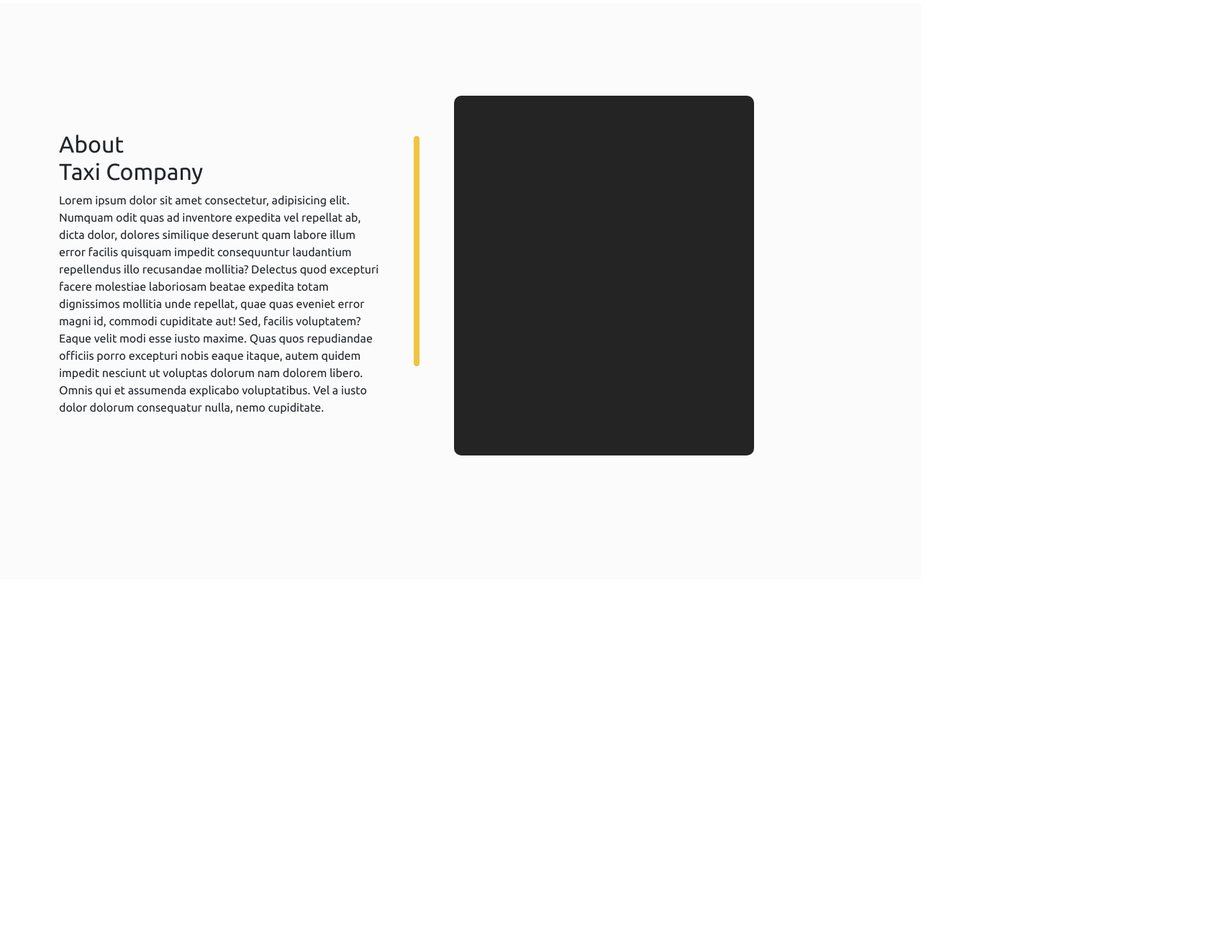
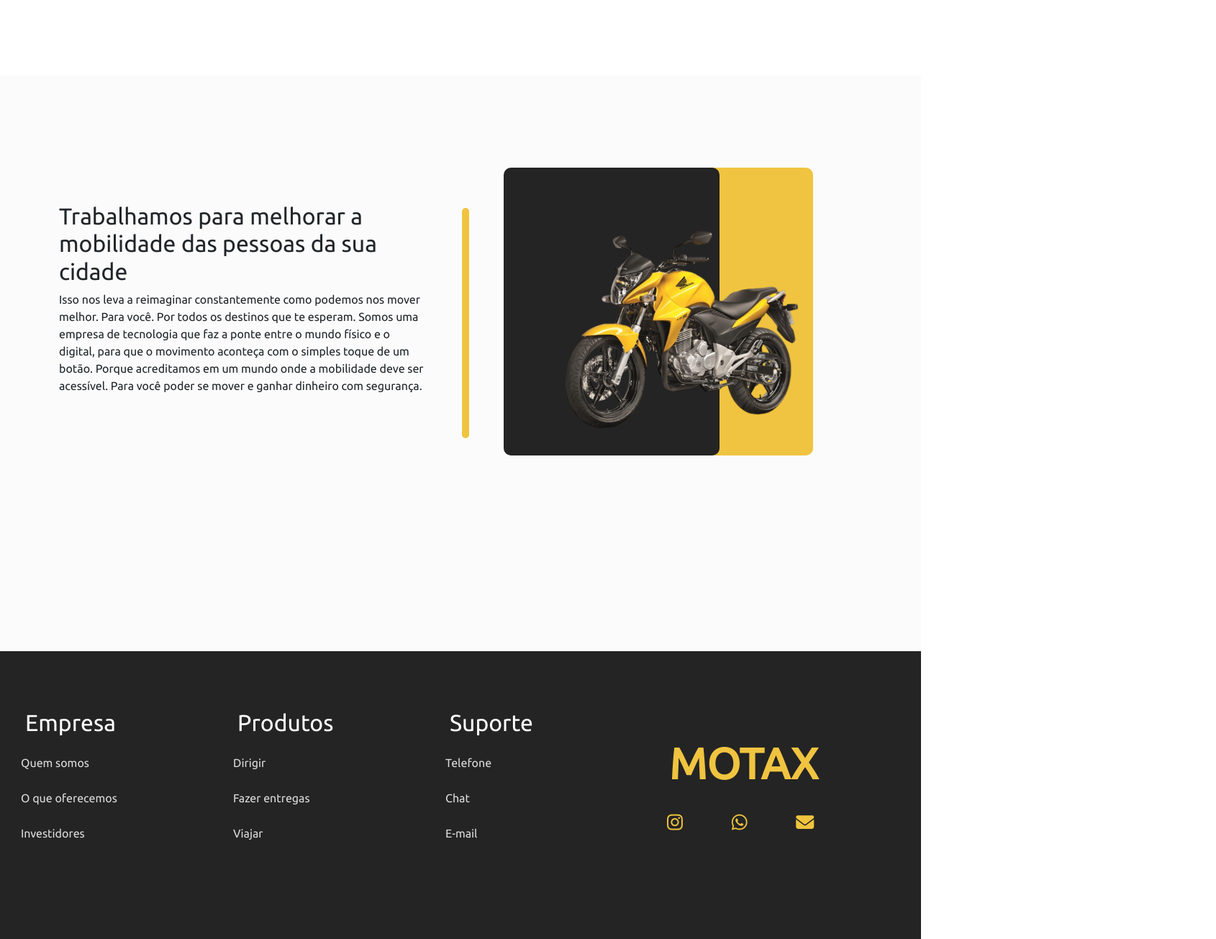
Before and after one commit to SafiraSoft1/Site-HTML-Motax, a website: page index.html in a window 1280 px wide. Shown: the part 800-2105 px from the top of the page at 72% size, 1690 px wide, since content can reach past the window. Before the commit the page ends 1605 px from the top, so only its background shows below. Drawn offline with nearby package versions, Linux system fonts and the light colour scheme.

Commit message:
alterando

```diff
--- a/CSS/style.css
+++ b/CSS/style.css
@@ -14,6 +14,7 @@
     border-bottom: solid 5px #fff;
     height: 80px;
     box-sizing: content-box;
+    margin-top: -24px;
 }
 
 .logo {
@@ -121,20 +122,17 @@
    padding: 50px 90px 0px;
    border-radius: 10px;
    flex-direction: column;
-   width: 400px;
+   width: 415px;
    height: 400px;
+
 
 }
 
 .blocoform{
-
     position: relative;
-    left: 570px;
+    left: 20px;
     top: -20px;
-
-    background-color: rgb(221, 221, 221);
-
-
+    background-color: rgb(225, 225, 225);
 }
 
 .blocoform input {
@@ -142,28 +140,31 @@
    justify-content: center;
     height: 40px;
     width: 380px;
-    border-radius: 5px;
-    margin-left: -80px;
+    margin-left: -70px;
     margin-top: 20px;
     margin-right: 15px;
+    border: #eee;
+    border-radius: 5px;
+
 }
 
 .cadastre-se{
-    margin-left: 30px;
+    margin-left: 40px;
     margin-top: -25px;
     font-size: 20px;
     padding: 0px 0px 20px;
 }
 .cadastrar{
     background:rgb(240, 196, 64);
-    left: -70px;
+    left: -60px;
     top: 50px;
     position: relative;
     width: 300px;
     height: 50px;
-    border-radius: 5px;
     font-size: 18px;
     margin: 0px 0px 0px 30px;
+    border: #eee;
+    border-radius: 5px;
 }
 
 .page-1 {
@@ -177,14 +178,32 @@
     width: 100%;
     height: 100vh;
     padding-top: 8rem;
+    margin-top: 100px;
 }
 
-.bloco-img {
+.bloco-img1 {
     background-color: #242424;
-    width: 480px;
-    height: 500px;
+    width: 300px;
+    height: 400px;
     border-radius: 10px;
     margin-right: 150px;
+    z-index: 9;
+}
+
+.bloco-img2 {
+    background-color: rgb(240, 196, 64);
+    margin-left: -400px;
+    z-index: 8;
+    width: 380px;
+    height: 400px;
+    border-radius: 10px;
+}
+
+.imgmoto {
+    height: 300px;
+    z-index: 10;
+    margin-left: -380px;
+    margin-top: 80px;
 }
 
 #texto-sobre {
@@ -198,6 +217,59 @@
     height: 20rem;
     border-radius: 8px;
     margin-top: 5%;
+}
 
+footer {
+    width: 100%;
+    min-height: 400px;
+    background-color:   rgb(36, 36, 36);
+    display: flex;
+    margin-top: 900px;
+ }
 
-}
+ footer .boxs {
+     width: 280px;
+     min-height: 100px;
+     padding: 20px;
+     margin-top: 60px;
+     margin-left: 15px;
+ }
+
+ .boxs h2 {
+     color: #fff;
+     margin-bottom: 20px;
+ }
+
+ .boxs ul li {
+     margin: 25px 0px;
+     list-style: none;
+     margin-left: -38px;
+ }
+
+ .boxs ul li a{
+     color: #ddd;
+     text-decoration: none;
+ }
+
+ .boxs ul li a:hover {
+      color: #fff;
+ }
+
+ .mo {
+    color: rgb(240, 196, 64);
+    font-size: 60px;
+    padding: 20px;
+    margin-left: 25px;
+    margin-top: 25px;
+ }
+
+ .footer-link {
+     padding: 0px 20px 0px 0px;
+     font-size: 25px;
+     margin-left: 42px;
+     text-decoration: none;
+ }
+
+ .mo, .footer-link {
+    margin-top: 100px;
+ }
--- a/index.html
+++ b/index.html
@@ -9,6 +9,7 @@
    <link rel="stylesheet" href="./node_modules/bootstrap/dist/css/bootstrap.min.css">
     <!-- FONTE -->
     <link rel="stylesheet" type="text/css" href="//fonts.googleapis.com/css?family=Ubuntu" />
+    <link rel="stylesheet" href="https://cdnjs.cloudflare.com/ajax/libs/font-awesome/6.4.2/css/all.min.css" integrity="sha512-z3gLpd7yknf1YoNbCzqRKc4qyor8gaKU1qmn+CShxbuBusANI9QpRohGBreCFkKxLhei6S9CQXFEbbKuqLg0DA==" crossorigin="anonymous" referrerpolicy="no-referrer" />">
 </head>
 <body>
     <header class="cabecalho">
@@ -56,25 +57,66 @@
      <section class="page-2" id="sobre">
         <div class="container mx-auto d-flex flex-row">
             <div class="coltexto" id="texto-sobre">
-                <h2 class="text-dark">About <br>Taxi Company</h2>
-                    <p>Lorem ipsum dolor sit amet consectetur, adipisicing elit. Numquam odit quas ad inventore expedita
-                        vel repellat ab, dicta dolor, dolores similique deserunt quam labore illum error facilis
-                        quisquam impedit consequuntur laudantium repellendus illo recusandae mollitia? Delectus quod
-                        excepturi facere molestiae laboriosam beatae expedita totam dignissimos mollitia unde repellat,
-                        quae quas eveniet error magni id, commodi cupiditate aut! Sed, facilis voluptatem? Eaque velit
-                        modi esse iusto maxime. Quas quos repudiandae officiis porro excepturi nobis eaque itaque, autem
-                        quidem impedit nesciunt ut voluptas dolorum nam dolorem libero. Omnis qui et assumenda explicabo
-                        voluptatibus. Vel a iusto dolor dolorum consequatur nulla, nemo cupiditate.
+                <h2 class="text-dark">Trabalhamos para melhorar a<br>
+                                      mobilidade  das pessoas da sua cidade</h2>
+                    <p>Isso nos leva a reimaginar constantemente como podemos
+                       nos mover melhor. Para você. Por todos os destinos que te esperam.
+                       Somos uma empresa de tecnologia que faz a ponte entre o mundo físico
+                       e o digital, para que o movimento aconteça com o simples toque de um botão.
+                       Porque acreditamos em um mundo onde a mobilidade deve ser acessível.
+                       Para você poder se mover e ganhar dinheiro com segurança.
                     </p>
             </div>
 
                 <div class="mx-5" id="formato-espacado"></div>
-                    <div class="bloco-img">
-                        <div>
+                    <div class="bloco-img1"></div>
+                    <div class="bloco-img2"></div>
+                    <img class="imgmoto" src="CB300R Amarela 3-4 Frente  copy_thumb[1].png" alt="">
 
-                        </div>
-                    </div>
                 </div>
     </section>
+
+    <footer>
+
+        <div class="boxs">
+            <h2>Empresa</h2>
+            <ul>
+                <li><a href="#">Quem somos</a></li>
+                <li><a href="#">O que oferecemos</a></li>
+                <li><a href="#">Investidores</a></li>
+            </ul>
+        </div>
+        <div class="boxs">
+            <h2>Produtos</h2>
+            <ul>
+                <li><a href="#">Dirigir</a></li>
+                <li><a href="#">Fazer entregas</a></li>
+                <li><a href="#">Viajar</a></li>
+            </ul>
+        </div>
+        <div class="boxs">
+            <h2>Suporte</h2>
+            <ul>
+                <li><a href="#">Telefone</a></li>
+                <li><a href="#">Chat</a></li>
+                <li><a href="#">E-mail</a></li>
+            </ul>
+        </div>
+
+        <header>
+            <h1 class="mo"><B>MOTAX</B></h1>
+            <div class="deres">
+                <a href="#" class="footer-link">
+                    <i class="fa-brands fa-instagram" style="color: #f0c43c;"></i>
+                </a>
+                <a href="#" class="footer-link">
+                    <i class="fa-brands fa-whatsapp" style="color:#f0c43c"></i>
+                </a>
+                <a href="#" class="footer-link">
+                    <i class="fa-solid fa-envelope" style="color:#f0c43c"></i>
+                </a>
+            </div>
+        </header>
+    </footer>
 </body>
 </html>
```
Also changed, not shown: CB300R Amarela 3-4 Frente  copy_thumb[1].png (added).
